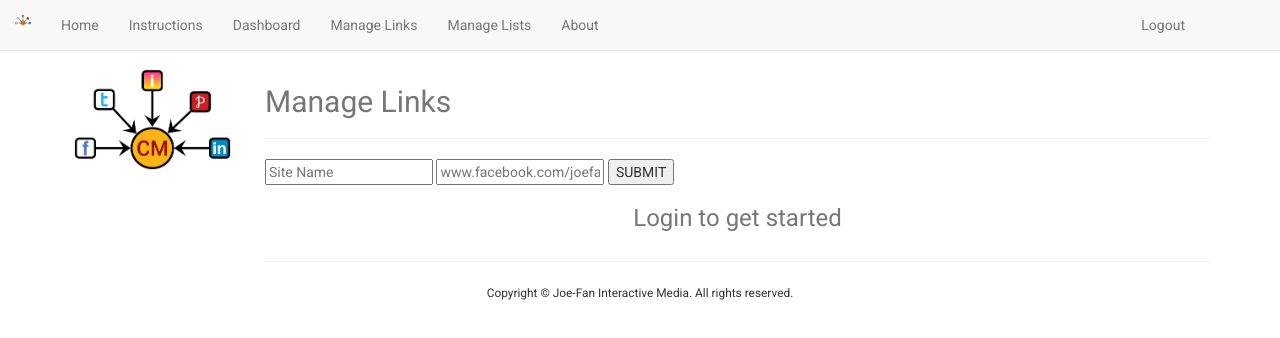
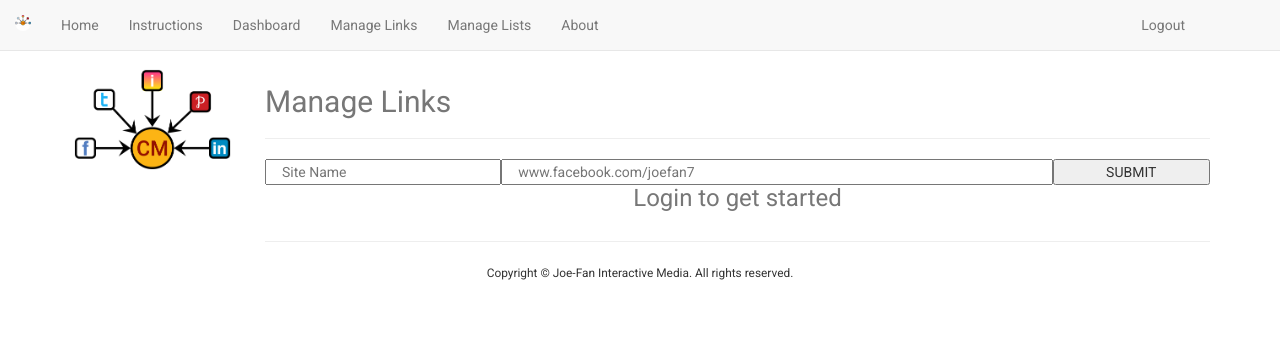
Before and after one commit to joefan7/curatingme, a website: page public/html/manage-links.html in a window 1280 px wide. Drawn offline with nearby package versions, Linux system fonts and the light colour scheme; files whose address does not match are found by name.

```diff
--- a/public/html/manage-links.html
+++ b/public/html/manage-links.html
@@ -78,9 +78,9 @@
                     <h2 class="text-left">Manage Links</h2>
                     <hr>
                     <form id="manage-links-section">
-                        <input name="link-name" placeholder="Site Name">
-                        <input name="link-url" placeholder="www.facebook.com/joefan7">
-                        <input type="submit" value="SUBMIT">
+                        <input class="col-md-3" name="link-name" placeholder="Site Name">
+                        <input class="col-md-7" name="link-url" placeholder="www.facebook.com/joefan7">
+                        <input class="col-md-2" type="submit" value="SUBMIT">
                     </form>
                     <div class="container-fluid">
                         <h3 class="text-center" id="heading">Login to get started
```
